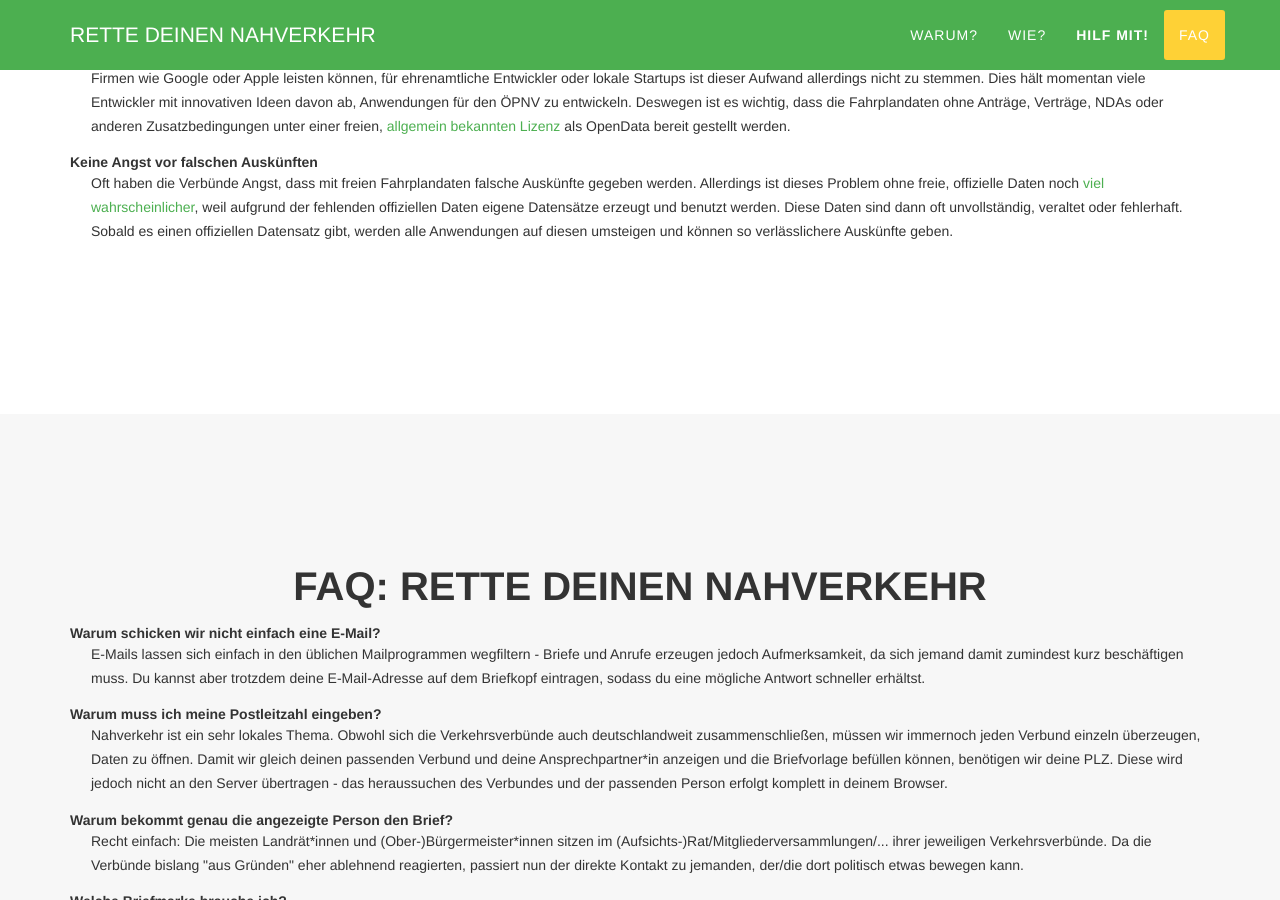
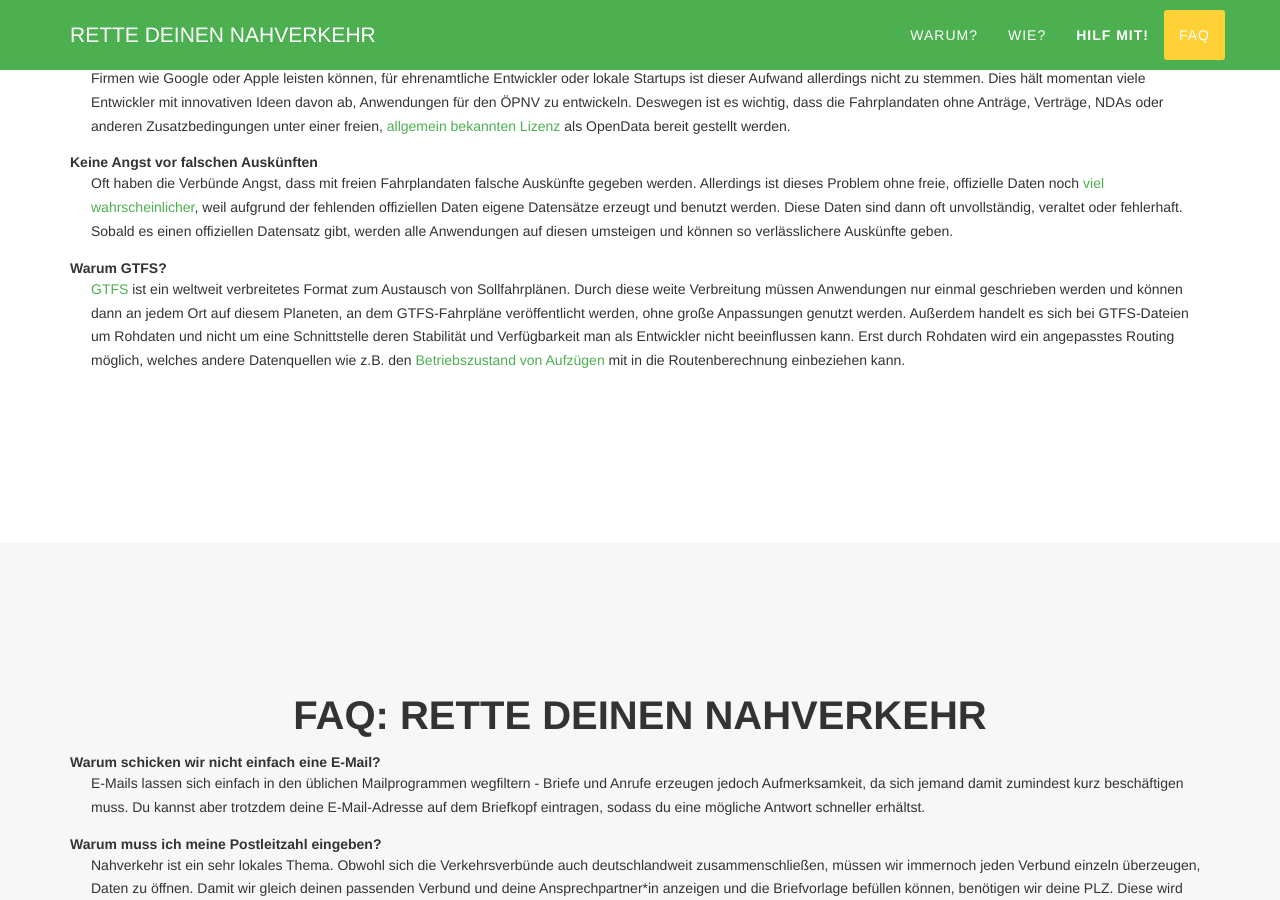
Before and after one commit to okfde/rettedeinennahverkehr, a Jekyll site: the page built from index.html, in a window 1280 px wide and 900 px high, scrolled down 5284 px. Built offline with Jekyll 4.4.1, drawn with Linux system fonts in a browser that asks for light colours; comment, search, counter and statistics services are not loaded.

Commit message:
FAQ erklärung zu GTFS hinzugefügt

```diff
--- a/_includes/faq.html
+++ b/_includes/faq.html
@@ -35,6 +35,9 @@
 
                               <dt>Keine Angst vor falschen Auskünften</dt>
                               <dd>Oft haben die Verbünde Angst, dass mit freien Fahrplandaten falsche Auskünfte gegeben werden. Allerdings ist dieses Problem ohne freie, offizielle Daten noch <a href="https://twitter.com/stephanjauch/status/826128397843697664">viel wahrscheinlicher</a>, weil aufgrund der fehlenden offiziellen Daten eigene Datensätze erzeugt und benutzt werden. Diese Daten sind dann oft unvollständig, veraltet oder fehlerhaft. Sobald es einen offiziellen Datensatz gibt, werden alle Anwendungen auf diesen umsteigen und können so verlässlichere Auskünfte geben.</dd>
+
+                              <dt>Warum GTFS?</dt>
+                              <dd><a href="https://de.wikipedia.org/wiki/General_Transit_Feed_Specification">GTFS</a> ist ein weltweit verbreitetes Format zum Austausch von Sollfahrplänen. Durch diese weite Verbreitung müssen Anwendungen nur einmal geschrieben werden und können dann an jedem Ort auf diesem Planeten, an dem GTFS-Fahrpläne veröffentlicht werden, ohne große Anpassungen genutzt werden. Außerdem handelt es sich bei GTFS-Dateien um Rohdaten und nicht um eine Schnittstelle deren Stabilität und Verfügbarkeit man als Entwickler nicht beeinflussen kann. Erst durch Rohdaten wird ein angepasstes Routing möglich, welches andere Datenquellen wie z.B. den <a href="http://data.deutschebahn.com/dataset/fasta-station-facilities-status">Betriebszustand von Aufzügen</a> mit in die Routenberechnung einbeziehen kann.</dd>
                          </dl>
                     </div>
                </div>
```
